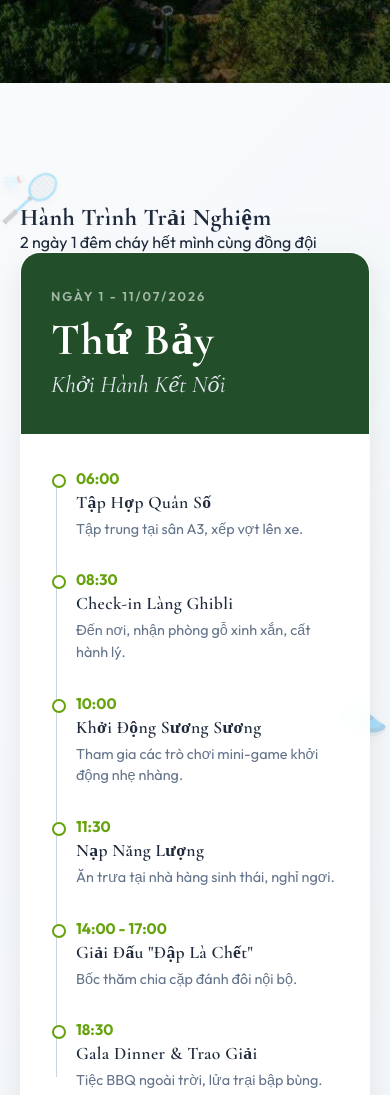
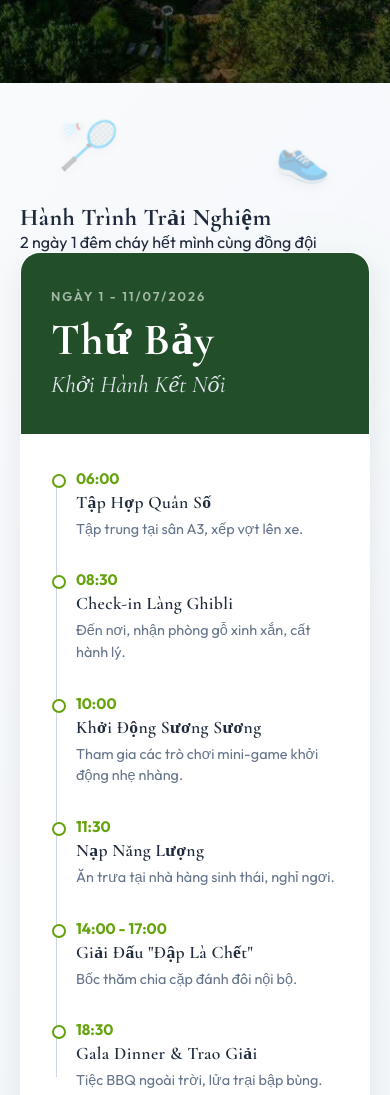
Before and after one commit to haku1404/teambuilding-web, a website built with Vite: page index.html in a window 390 px wide. Shown: the part 837-1932 px from the top of the page. Built offline with nearby package versions, Linux system fonts and the light colour scheme; some packages are replaced by stand-ins of ours; no server answers; the database is empty; files whose address does not match are found by name.

Commit message:
Move floating emojis to top and bottom gaps on mobile

```diff
--- a/style.css
+++ b/style.css
@@ -1406,11 +1406,11 @@ footer {
   .members-stats { flex-direction: column; gap: 20px; }
 
   /* Mobile Floating Emojis */
-  .floating-deco { display: block; opacity: 0.3; z-index: 0; pointer-events: none; }
-  .deco-1 { top: 5%; left: 0%; font-size: 3rem; }
-  .deco-2 { top: 35%; right: 0%; font-size: 2.5rem; }
-  .deco-3 { bottom: 25%; left: 0%; font-size: 2.5rem; }
-  .deco-4 { bottom: 5%; right: 0%; font-size: 3rem; }
+  .floating-deco { display: block; opacity: 0.4; z-index: 0; pointer-events: none; }
+  .deco-1 { top: 2%; left: 15%; font-size: 3rem; }
+  .deco-2 { top: 3%; right: 15%; font-size: 2.8rem; }
+  .deco-3 { bottom: 2%; left: 20%; font-size: 2.8rem; }
+  .deco-4 { bottom: 3%; right: 20%; font-size: 3rem; }
   .deco-5 { display: none; }
   .deco-6 { display: none; }
 
```
